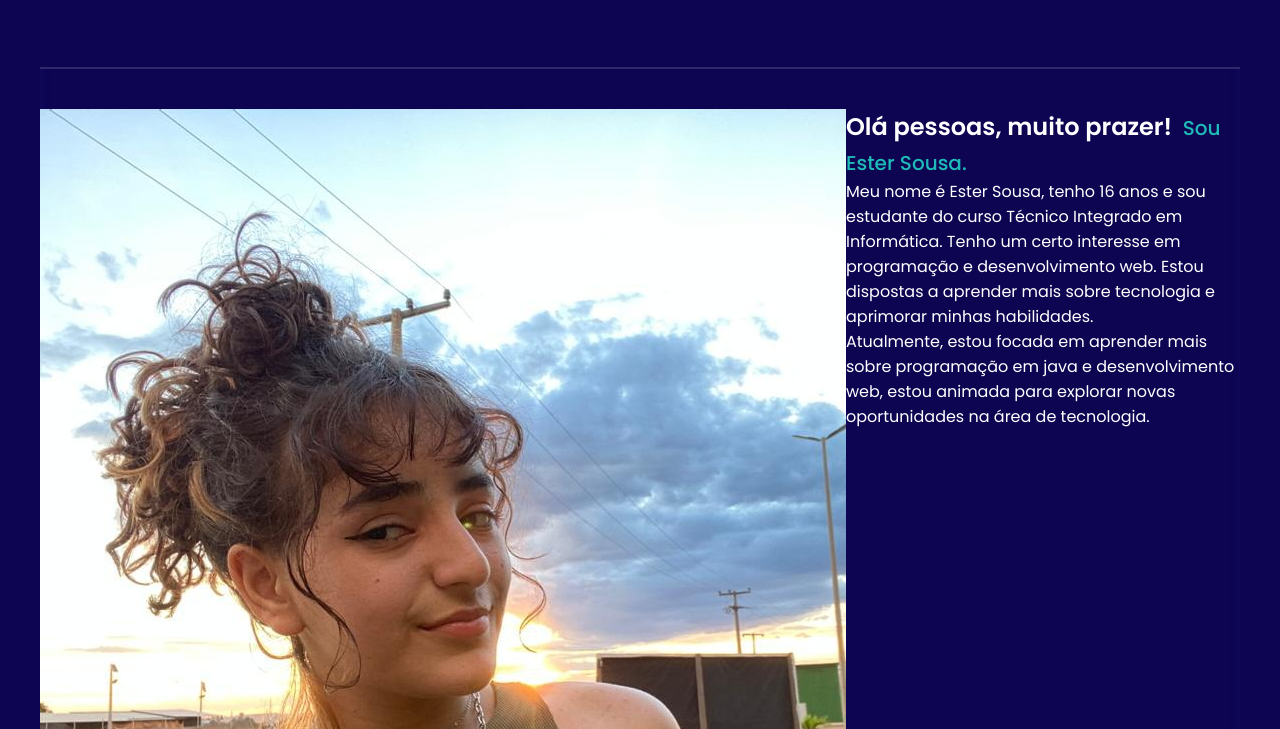
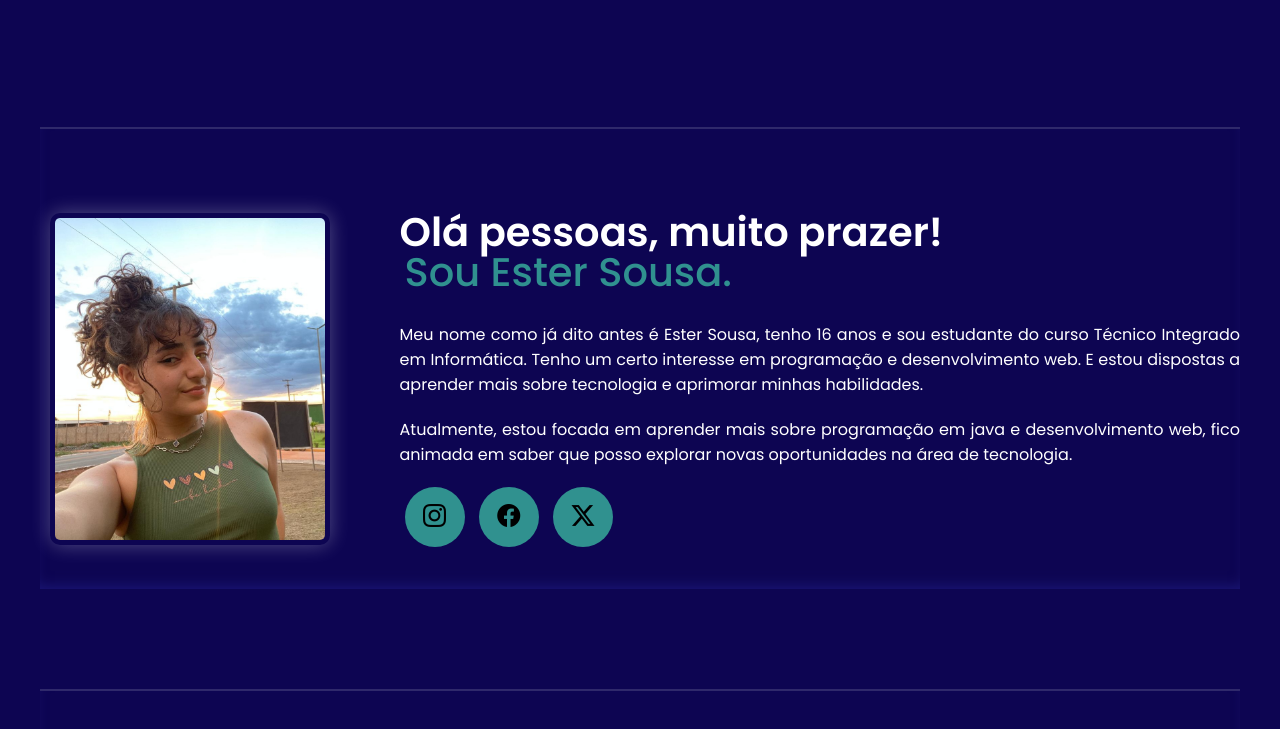
Before and after one commit to Una-01/portifolio, a plain HTML site: page index.html in a window 1280 px wide. Shown: the part 791-1520 px from the top of the page. Drawn offline with nearby package versions, Linux system fonts and the light colour scheme.

Commit message:
Update index.html

```diff
--- a/index.html
+++ b/index.html
@@ -22,7 +22,7 @@
             <div class="menu">
                 <ul class="nav-links">
                     <li><a href="#home">Home</a></li>
-                    <li><a href="#sobre">Sobre Mim</a></li>
+                    <li><a href="#sobre">Sobre</a></li>
                     <li><a href="#projetos">Projetos</a></li>
                     <li><a href="#habilidades">Habilidades</a></li>
                     <div class="btn-contato">
@@ -50,7 +50,8 @@
                 </div><!--Fecha flex-->
             </div>
     </section> <!--Fecha topo do site-->
-    <section id="sobre" class="Sobre">
+    <hr class="divisor">
+    <section id="sobre" class="sobre">
         <div class="interface">
             <div class="flex">
                 <div class="img-sobre">
@@ -58,12 +59,19 @@
                 </div><!--Fecha img-sobre-->
                 <div class="txt-sobre">
                     <h2>Olá pessoas, muito prazer! <span>Sou Ester Sousa.</span></h2>
-                    <p>Meu nome é Ester Sousa, tenho 16 anos e sou estudante do curso Técnico Integrado em Informática. Tenho um certo interesse em programação e desenvolvimento web. Estou dispostas a aprender mais sobre tecnologia e aprimorar minhas habilidades.</p>
-                    <p>Atualmente, estou focada em aprender mais sobre programação em java e desenvolvimento web, estou animada para explorar novas oportunidades na área de tecnologia.</p>
+                    <p>Meu nome como já dito antes é Ester Sousa, tenho 16 anos e sou estudante do curso Técnico Integrado em Informática. Tenho um certo interesse em programação e desenvolvimento web. E estou dispostas a aprender mais sobre tecnologia e aprimorar minhas habilidades.</p>
+                    <p>Atualmente, estou focada em aprender mais sobre programação em java e desenvolvimento web, fico animada em saber que posso explorar novas oportunidades na área de tecnologia.</p>
+                    <div class="btn-social">
+                        <a href="https://instagram.com/una._jk97" target="_blank">
+                            <button><i class="bi bi-instagram"></i></button>
+                        <a href="#"><button><i class="bi bi-facebook"></i></button></a>
+                        <a href="#"><button><i class="bi bi-twitter-x"></i></button></a>
+                    </div>
                 </div>
             </div> <!--Fecha flex-->
         </div><!-----fecha interf-->
     </section><!-----fecha sobre-->
+    <hr class="divisor">
     <section id="projetos" class="projetos">
         <div class="interface">
             <h2 class="title">Meus <span>Projetos:</span></h2>
```
